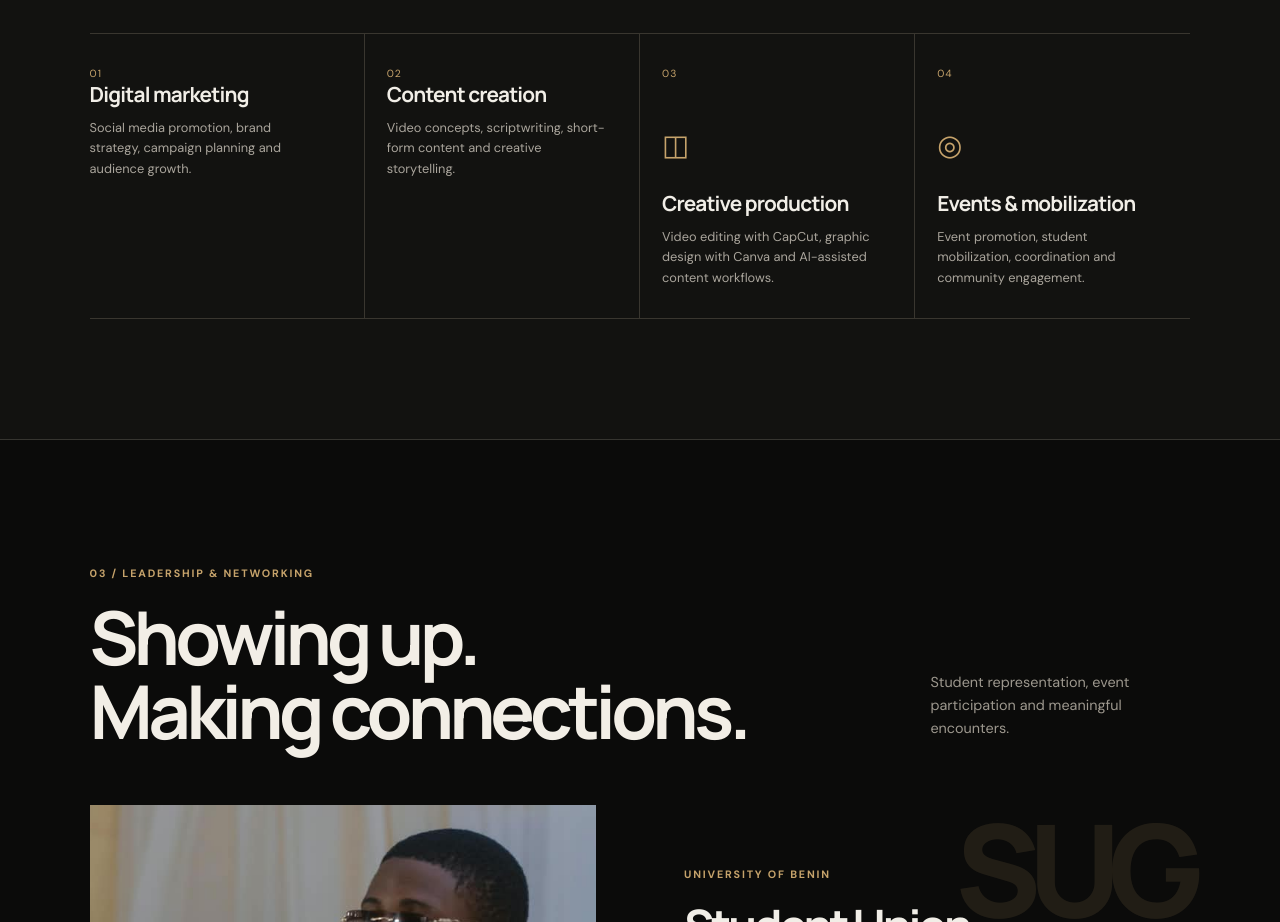
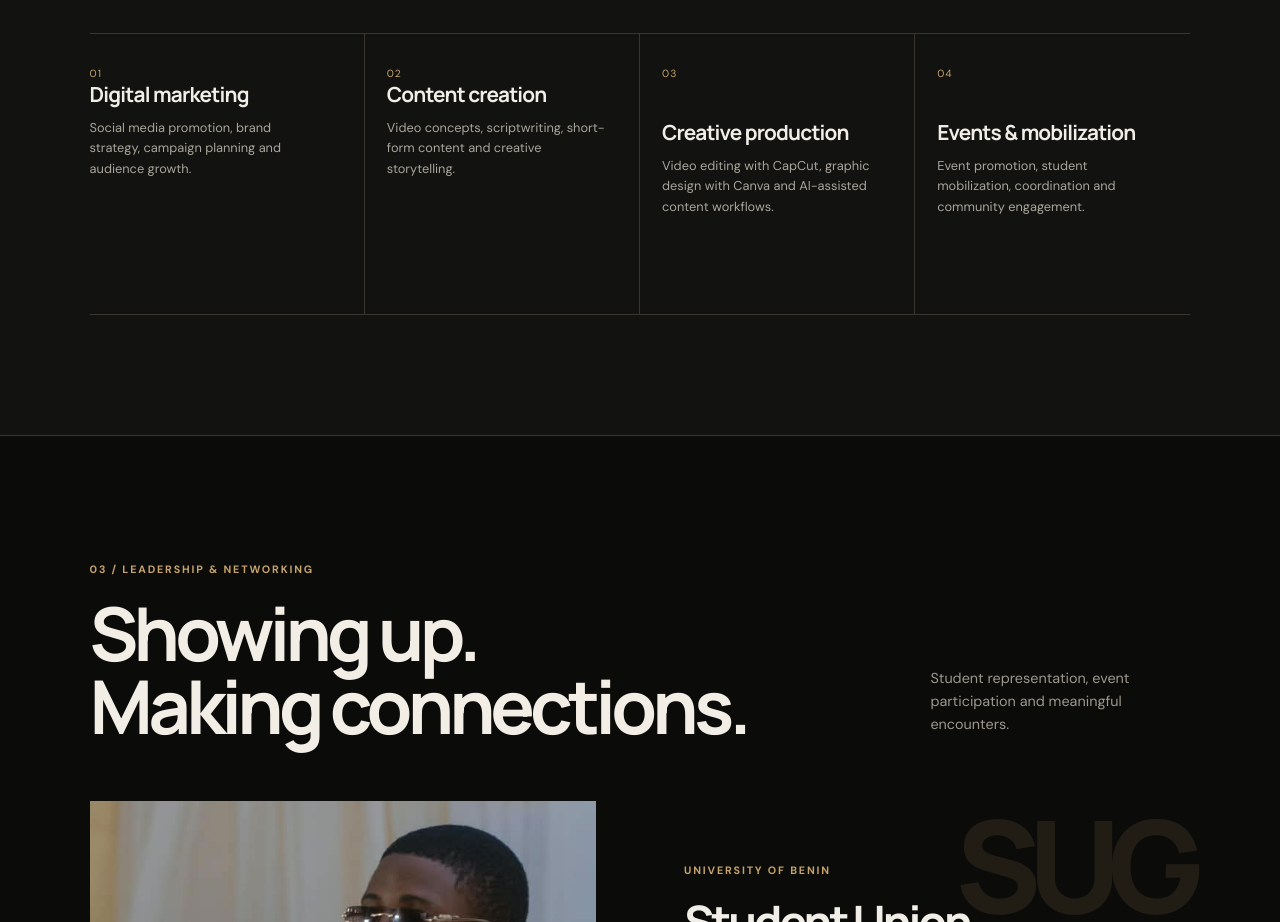
Before and after one commit to DUCA2006/ChampionEnt-, a plain HTML site: page index.html in a window 1280 px wide. Shown: the part 2160-3082 px from the top of the page. Drawn offline with Linux system fonts and the light colour scheme.

Commit message:
update index.html

```diff
--- a/index.html
+++ b/index.html
@@ -719,9 +719,7 @@
         <article class="service-card reveal">
 
           <span class="service-number">03</span>
-
-          <div class="service-icon">◫</div>
-
+      <div class="service-icon">
           <h3>Creative production</h3>
 
           <p>
@@ -738,7 +736,7 @@
 
           <span class="service-number">04</span>
 
-          <div class="service-icon">◎</div>
+          <div class="service-icon"></div>
 
           <h3>Events &amp; mobilization</h3>
 
```
